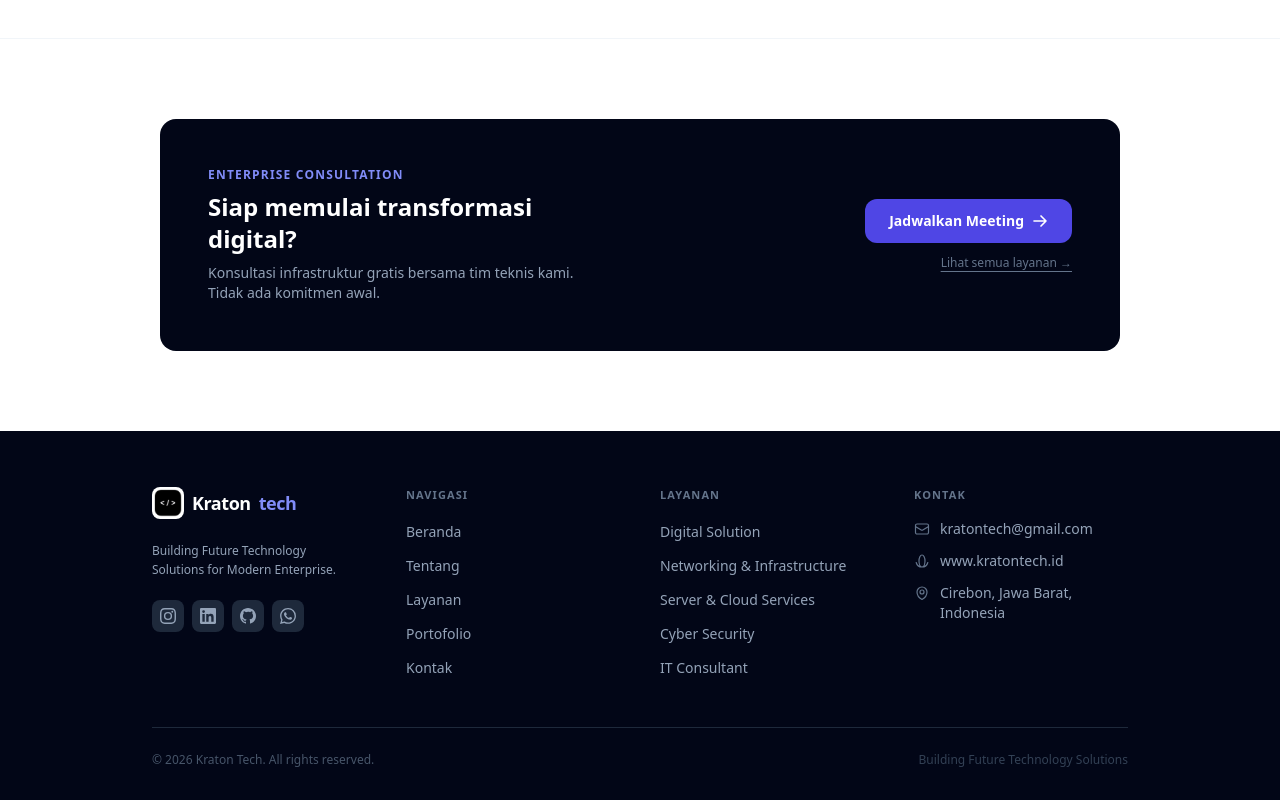
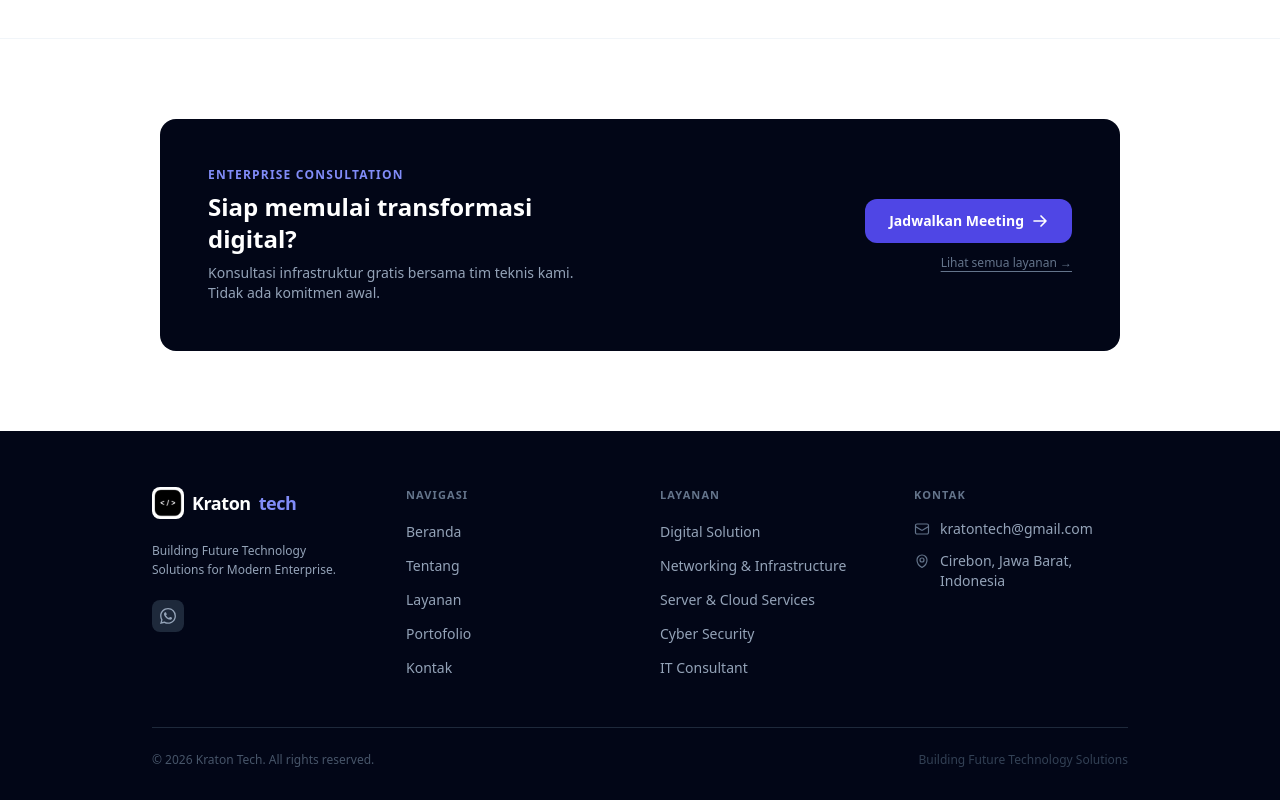
Before and after one commit to kratontech/portofolio, a React (Vite) app: page / in a window 1280 px wide. Shown: the part 2250-3050 px from the top of the page. Built offline with nearby package versions, Linux system fonts and the light colour scheme.

Commit message:
hide yang tidak perlu

```diff
--- a/src/components/Footer.jsx
+++ b/src/components/Footer.jsx
@@ -17,33 +17,33 @@ const services = [
 ]
 
 const socials = [
-  {
-    label: 'Instagram',
-    href: 'https://instagram.com/kratontech',
-    icon: (
-      <svg className="w-4 h-4" fill="currentColor" viewBox="0 0 24 24">
-        <path d="M12 2.163c3.204 0 3.584.012 4.85.07 3.252.148 4.771 1.691 4.919 4.919.058 1.265.069 1.645.069 4.849 0 3.205-.012 3.584-.069 4.849-.149 3.225-1.664 4.771-4.919 4.919-1.266.058-1.644.07-4.85.07-3.204 0-3.584-.012-4.849-.07-3.26-.149-4.771-1.699-4.919-4.92-.058-1.265-.07-1.644-.07-4.849 0-3.204.013-3.583.07-4.849.149-3.227 1.664-4.771 4.919-4.919 1.266-.057 1.645-.069 4.849-.069zM12 0C8.741 0 8.333.014 7.053.072 2.695.272.273 2.69.073 7.052.014 8.333 0 8.741 0 12c0 3.259.014 3.668.072 4.948.2 4.358 2.618 6.78 6.98 6.98C8.333 23.986 8.741 24 12 24c3.259 0 3.668-.014 4.948-.072 4.354-.2 6.782-2.618 6.979-6.98.059-1.28.073-1.689.073-4.948 0-3.259-.014-3.667-.072-4.947-.196-4.354-2.617-6.78-6.979-6.98C15.668.014 15.259 0 12 0zm0 5.838a6.162 6.162 0 100 12.324 6.162 6.162 0 000-12.324zM12 16a4 4 0 110-8 4 4 0 010 8zm6.406-11.845a1.44 1.44 0 100 2.881 1.44 1.44 0 000-2.881z" />
-      </svg>
-    ),
-  },
-  {
-    label: 'LinkedIn',
-    href: 'https://linkedin.com/company/kratontech',
-    icon: (
-      <svg className="w-4 h-4" fill="currentColor" viewBox="0 0 24 24">
-        <path d="M20.447 20.452h-3.554v-5.569c0-1.328-.027-3.037-1.852-3.037-1.853 0-2.136 1.445-2.136 2.939v5.667H9.351V9h3.414v1.561h.046c.477-.9 1.637-1.85 3.37-1.85 3.601 0 4.267 2.37 4.267 5.455v6.286zM5.337 7.433a2.062 2.062 0 01-2.063-2.065 2.064 2.064 0 112.063 2.065zm1.782 13.019H3.555V9h3.564v11.452zM22.225 0H1.771C.792 0 0 .774 0 1.729v20.542C0 23.227.792 24 1.771 24h20.451C23.2 24 24 23.227 24 22.271V1.729C24 .774 23.2 0 22.222 0h.003z" />
-      </svg>
-    ),
-  },
-  {
-    label: 'GitHub',
-    href: 'https://github.com/kratontech',
-    icon: (
-      <svg className="w-4 h-4" fill="currentColor" viewBox="0 0 24 24">
-        <path d="M12 0C5.374 0 0 5.373 0 12c0 5.302 3.438 9.8 8.207 11.387.599.111.793-.261.793-.577v-2.234c-3.338.726-4.033-1.416-4.033-1.416-.546-1.387-1.333-1.756-1.333-1.756-1.089-.745.083-.729.083-.729 1.205.084 1.839 1.237 1.839 1.237 1.07 1.834 2.807 1.304 3.492.997.107-.775.418-1.305.762-1.604-2.665-.305-5.467-1.334-5.467-5.931 0-1.311.469-2.381 1.236-3.221-.124-.303-.535-1.524.117-3.176 0 0 1.008-.322 3.301 1.23A11.509 11.509 0 0112 5.803c1.02.005 2.047.138 3.006.404 2.291-1.552 3.297-1.23 3.297-1.23.653 1.653.242 2.874.118 3.176.77.84 1.235 1.911 1.235 3.221 0 4.609-2.807 5.624-5.479 5.921.43.372.823 1.102.823 2.222v3.293c0 .319.192.694.801.576C20.566 21.797 24 17.3 24 12c0-6.627-5.373-12-12-12z" />
-      </svg>
-    ),
-  },
+  // {
+  //   label: 'Instagram',
+  //   href: 'https://instagram.com/kratontech',
+  //   icon: (
+  //     <svg className="w-4 h-4" fill="currentColor" viewBox="0 0 24 24">
+  //       <path d="M12 2.163c3.204 0 3.584.012 4.85.07 3.252.148 4.771 1.691 4.919 4.919.058 1.265.069 1.645.069 4.849 0 3.205-.012 3.584-.069 4.849-.149 3.225-1.664 4.771-4.919 4.919-1.266.058-1.644.07-4.85.07-3.204 0-3.584-.012-4.849-.07-3.26-.149-4.771-1.699-4.919-4.92-.058-1.265-.07-1.644-.07-4.849 0-3.204.013-3.583.07-4.849.149-3.227 1.664-4.771 4.919-4.919 1.266-.057 1.645-.069 4.849-.069zM12 0C8.741 0 8.333.014 7.053.072 2.695.272.273 2.69.073 7.052.014 8.333 0 8.741 0 12c0 3.259.014 3.668.072 4.948.2 4.358 2.618 6.78 6.98 6.98C8.333 23.986 8.741 24 12 24c3.259 0 3.668-.014 4.948-.072 4.354-.2 6.782-2.618 6.979-6.98.059-1.28.073-1.689.073-4.948 0-3.259-.014-3.667-.072-4.947-.196-4.354-2.617-6.78-6.979-6.98C15.668.014 15.259 0 12 0zm0 5.838a6.162 6.162 0 100 12.324 6.162 6.162 0 000-12.324zM12 16a4 4 0 110-8 4 4 0 010 8zm6.406-11.845a1.44 1.44 0 100 2.881 1.44 1.44 0 000-2.881z" />
+  //     </svg>
+  //   ),
+  // },
+  // {
+  //   label: 'LinkedIn',
+  //   href: 'https://linkedin.com/company/kratontech',
+  //   icon: (
+  //     <svg className="w-4 h-4" fill="currentColor" viewBox="0 0 24 24">
+  //       <path d="M20.447 20.452h-3.554v-5.569c0-1.328-.027-3.037-1.852-3.037-1.853 0-2.136 1.445-2.136 2.939v5.667H9.351V9h3.414v1.561h.046c.477-.9 1.637-1.85 3.37-1.85 3.601 0 4.267 2.37 4.267 5.455v6.286zM5.337 7.433a2.062 2.062 0 01-2.063-2.065 2.064 2.064 0 112.063 2.065zm1.782 13.019H3.555V9h3.564v11.452zM22.225 0H1.771C.792 0 0 .774 0 1.729v20.542C0 23.227.792 24 1.771 24h20.451C23.2 24 24 23.227 24 22.271V1.729C24 .774 23.2 0 22.222 0h.003z" />
+  //     </svg>
+  //   ),
+  // },
+  // {
+  //   label: 'GitHub',
+  //   href: 'https://github.com/kratontech',
+  //   icon: (
+  //     <svg className="w-4 h-4" fill="currentColor" viewBox="0 0 24 24">
+  //       <path d="M12 0C5.374 0 0 5.373 0 12c0 5.302 3.438 9.8 8.207 11.387.599.111.793-.261.793-.577v-2.234c-3.338.726-4.033-1.416-4.033-1.416-.546-1.387-1.333-1.756-1.333-1.756-1.089-.745.083-.729.083-.729 1.205.084 1.839 1.237 1.839 1.237 1.07 1.834 2.807 1.304 3.492.997.107-.775.418-1.305.762-1.604-2.665-.305-5.467-1.334-5.467-5.931 0-1.311.469-2.381 1.236-3.221-.124-.303-.535-1.524.117-3.176 0 0 1.008-.322 3.301 1.23A11.509 11.509 0 0112 5.803c1.02.005 2.047.138 3.006.404 2.291-1.552 3.297-1.23 3.297-1.23.653 1.653.242 2.874.118 3.176.77.84 1.235 1.911 1.235 3.221 0 4.609-2.807 5.624-5.479 5.921.43.372.823 1.102.823 2.222v3.293c0 .319.192.694.801.576C20.566 21.797 24 17.3 24 12c0-6.627-5.373-12-12-12z" />
+  //     </svg>
+  //   ),
+  // },
   {
     label: 'WhatsApp',
     href: 'https://wa.me/6283824559457',
@@ -117,12 +117,12 @@ export default function Footer() {
                 </svg>
                 <a href="mailto:kratontech@gmail.com" className="text-sm text-slate-400 hover:text-indigo-400 transition-colors duration-200 break-all">kratontech@gmail.com</a>
               </li>
-              <li className="flex items-start gap-2.5">
+              {/* <li className="flex items-start gap-2.5">
                 <svg className="mt-0.5 w-4 h-4 shrink-0 text-slate-500" fill="none" viewBox="0 0 24 24" stroke="currentColor" strokeWidth="1.8">
                   <path strokeLinecap="round" strokeLinejoin="round" d="M12 21a9.004 9.004 0 008.716-6.747M12 21a9.004 9.004 0 01-8.716-6.747M12 21c2.485 0 4.5-4.03 4.5-9S14.485 3 12 3m0 18c-2.485 0-4.5-4.03-4.5-9S9.515 3 12 3" />
                 </svg>
                 <a href="https://www.kratontech.id" target="_blank" rel="noopener noreferrer" className="text-sm text-slate-400 hover:text-indigo-400 transition-colors duration-200">www.kratontech.id</a>
-              </li>
+              </li> */}
               <li className="flex items-start gap-2.5">
                 <svg className="mt-0.5 w-4 h-4 shrink-0 text-slate-500" fill="none" viewBox="0 0 24 24" stroke="currentColor" strokeWidth="1.8">
                   <path strokeLinecap="round" strokeLinejoin="round" d="M15 10.5a3 3 0 11-6 0 3 3 0 016 0z" />
--- a/src/pages/Contact.jsx
+++ b/src/pages/Contact.jsx
@@ -18,13 +18,13 @@ const contactInfo = [
     accent: 'border border-slate-200 dark:border-slate-600 bg-white dark:bg-slate-700 text-slate-900 dark:text-white hover:border-indigo-300 hover:bg-indigo-50 dark:hover:bg-indigo-900/30 hover:text-indigo-700 dark:hover:text-indigo-400',
     iconBg: 'bg-indigo-50 dark:bg-indigo-900/30 text-indigo-600 dark:text-indigo-400 group-hover:bg-indigo-600 group-hover:text-white',
   },
-  {
-    label: 'Website', value: 'www.kratontech.id', sub: 'Company profile & portofolio',
-    href: 'https://www.kratontech.id', cta: 'Kunjungi',
-    icon: (<svg className="w-5 h-5" fill="none" viewBox="0 0 24 24" stroke="currentColor" strokeWidth="1.8"><path strokeLinecap="round" strokeLinejoin="round" d="M12 21a9.004 9.004 0 008.716-6.747M12 21a9.004 9.004 0 01-8.716-6.747M12 21c2.485 0 4.5-4.03 4.5-9S14.485 3 12 3m0 18c-2.485 0-4.5-4.03-4.5-9S9.515 3 12 3m0 0a8.997 8.997 0 017.843 4.582M12 3a8.997 8.997 0 00-7.843 4.582" /></svg>),
-    accent: 'border border-slate-200 dark:border-slate-600 bg-white dark:bg-slate-700 text-slate-900 dark:text-white hover:border-indigo-300 hover:bg-indigo-50 dark:hover:bg-indigo-900/30 hover:text-indigo-700 dark:hover:text-indigo-400',
-    iconBg: 'bg-slate-100 dark:bg-slate-700 text-slate-600 dark:text-slate-400 group-hover:bg-slate-800 group-hover:text-white',
-  },
+  // {
+  //   label: 'Website', value: 'www.kratontech.id', sub: 'Company profile & portofolio',
+  //   href: 'https://www.kratontech.id', cta: 'Kunjungi',
+  //   icon: (<svg className="w-5 h-5" fill="none" viewBox="0 0 24 24" stroke="currentColor" strokeWidth="1.8"><path strokeLinecap="round" strokeLinejoin="round" d="M12 21a9.004 9.004 0 008.716-6.747M12 21a9.004 9.004 0 01-8.716-6.747M12 21c2.485 0 4.5-4.03 4.5-9S14.485 3 12 3m0 18c-2.485 0-4.5-4.03-4.5-9S9.515 3 12 3m0 0a8.997 8.997 0 017.843 4.582M12 3a8.997 8.997 0 00-7.843 4.582" /></svg>),
+  //   accent: 'border border-slate-200 dark:border-slate-600 bg-white dark:bg-slate-700 text-slate-900 dark:text-white hover:border-indigo-300 hover:bg-indigo-50 dark:hover:bg-indigo-900/30 hover:text-indigo-700 dark:hover:text-indigo-400',
+  //   iconBg: 'bg-slate-100 dark:bg-slate-700 text-slate-600 dark:text-slate-400 group-hover:bg-slate-800 group-hover:text-white',
+  // },
   {
     label: 'Lokasi', value: 'Cirebon, Jawa Barat', sub: 'Indonesia — Melayani seluruh wilayah',
     href: 'https://maps.google.com/?q=Cirebon,Jawa+Barat,Indonesia', cta: 'Lihat Maps',
```
